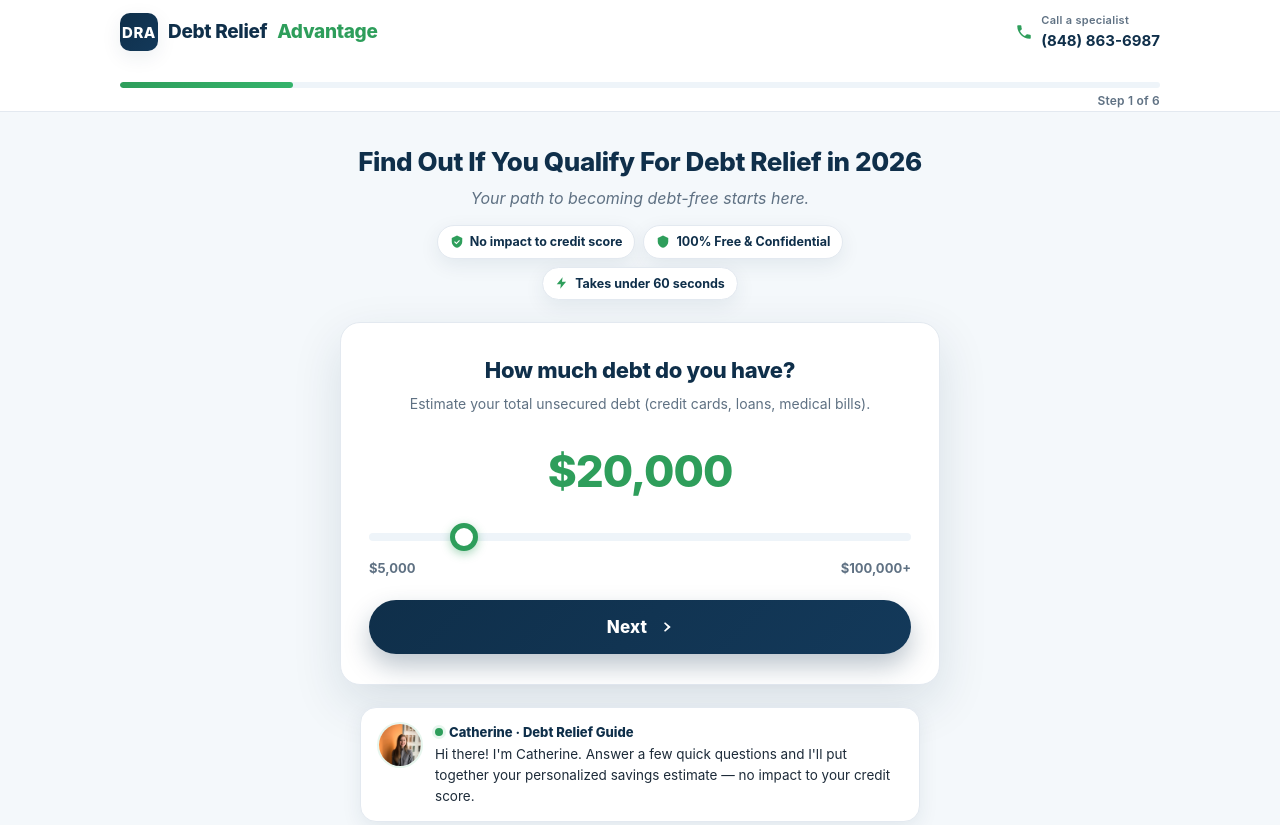
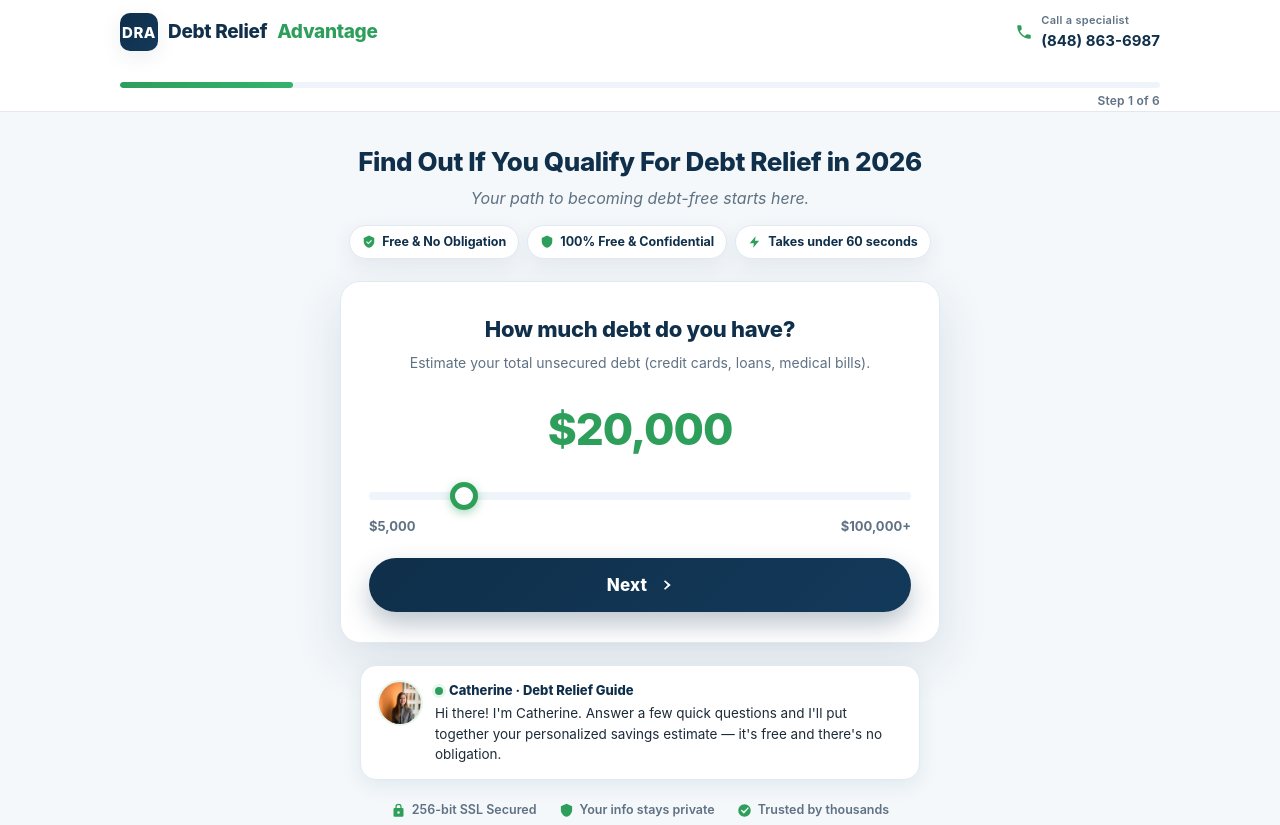
Before and after one commit to anirudhatalmale6-alt/creditsvr-funnel, a plain HTML site: page index.html in a window 1280 px wide. Shown: the top 825 px of the page. Drawn offline with Linux system fonts and the light colour scheme.

Commit message:
Compliance: remove 'no impact to credit score' claims; use 'Free & No Obligation'

```diff
--- a/index.html
+++ b/index.html
@@ -4,7 +4,7 @@
 <meta charset="utf-8">
 <meta name="viewport" content="width=device-width, initial-scale=1">
 <title>Debt Relief Advantage — Find Out If You Qualify For Debt Relief in 2026</title>
-<meta name="description" content="See how much you could save with a personalized debt relief estimate. Check your options in under 60 seconds — no impact to your credit score.">
+<meta name="description" content="See how much you could save with a personalized debt relief estimate. Check your options in under 60 seconds — free and no obligation.">
 <style>
 :root{
   --navy:#0f2f4a; --navy2:#13395a; --navy-soft:#eef4f9;
@@ -157,7 +157,7 @@ footer{background:#0c2438;color:#9fb4c6;margin-top:44px;padding:32px 20px}
     <h1>Find Out If You Qualify For Debt Relief in 2026</h1>
     <p>Your path to becoming debt-free starts here.</p>
     <div class="badge-row">
-      <span class="tbadge"><svg viewBox="0 0 24 24"><path d="M12 1 3 5v6c0 5 3.8 9.7 9 11 5.2-1.3 9-6 9-11V5l-9-4zm-1 15-4-4 1.4-1.4L11 13.2l4.6-4.6L17 10l-6 6z"/></svg>No impact to credit score</span>
+      <span class="tbadge"><svg viewBox="0 0 24 24"><path d="M12 1 3 5v6c0 5 3.8 9.7 9 11 5.2-1.3 9-6 9-11V5l-9-4zm-1 15-4-4 1.4-1.4L11 13.2l4.6-4.6L17 10l-6 6z"/></svg>Free &amp; No Obligation</span>
       <span class="tbadge"><svg viewBox="0 0 24 24"><path d="M12 1 3 5v6c0 5 3.8 9.7 9 11 5.2-1.3 9-6 9-11V5l-9-4z"/></svg>100% Free &amp; Confidential</span>
       <span class="tbadge"><svg viewBox="0 0 24 24"><path d="M13 2 3 14h7l-1 8 10-12h-7l1-8z"/></svg>Takes under 60 seconds</span>
     </div>
@@ -290,7 +290,7 @@ footer{background:#0c2438;color:#9fb4c6;margin-top:44px;padding:32px 20px}
     <img src="img/advisor.jpg" alt="Your debt relief guide">
     <div class="g-body">
       <div class="g-name"><span class="dot"></span>Catherine · Debt Relief Guide</div>
-      <span id="guideMsg">Hi there! I'm Catherine. Answer a few quick questions and I'll put together your personalized savings estimate — no impact to your credit score.</span>
+      <span id="guideMsg">Hi there! I'm Catherine. Answer a few quick questions and I'll put together your personalized savings estimate — it's free and there's no obligation.</span>
     </div>
   </div>
 
@@ -326,7 +326,7 @@ var TOTAL = 6;          // question steps before result
 var cur = 1;
 var data = {};
 var guideMsgs = {
-  1:"Hi there! I'm Catherine. Answer a few quick questions and I'll put together your personalized savings estimate — no impact to your credit score.",
+  1:"Hi there! I'm Catherine. Answer a few quick questions and I'll put together your personalized savings estimate — it's free and there's no obligation.",
   2:"Perfect. Knowing your debt type helps me match you with the right program.",
   3:"Thanks! Your income helps us tailor a plan you can actually afford.",
   4:"You're doing great — this is one of the biggest factors in what you could save.",
```
